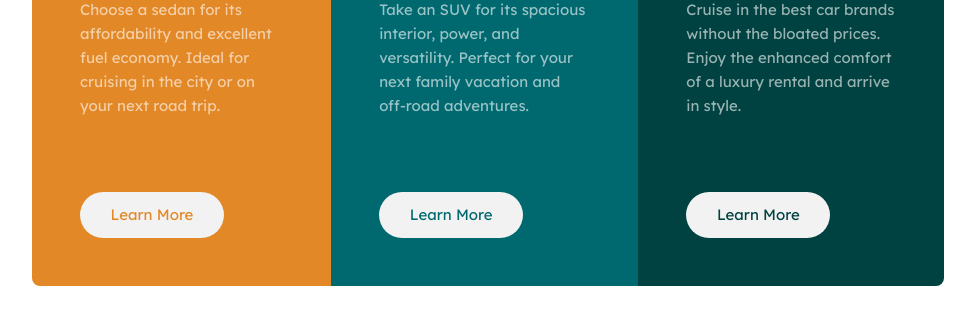
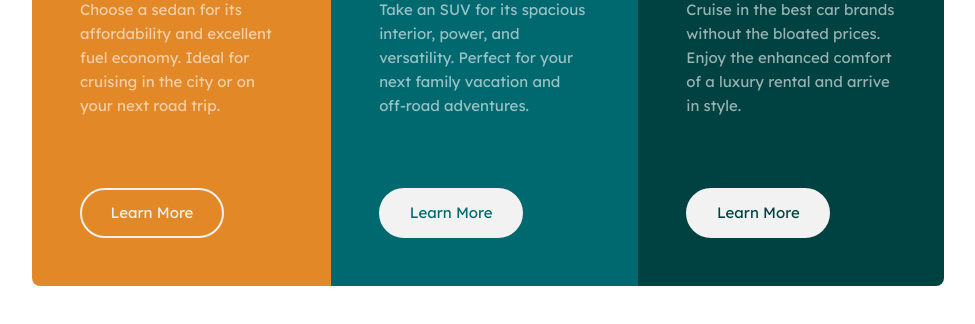
Before and after one commit to HaiDangN/3-column-preview-card-component, a plain HTML site: page index.html in a window 1280 px wide. In both pictures the pointer is over the button 304 px from the left and 560 px from the top of the page. Shown: the part 346-670 px from the top of the page, without its empty margins (152-1127 px from the left). Drawn offline with Linux system fonts and the light colour scheme; a web font is replaced by a local one.

Commit message:
style: add button hover state

```diff
--- a/style.css
+++ b/style.css
@@ -52,6 +52,12 @@ button {
     padding: .7rem;
     width: 9rem;
     border-radius: 3rem;
+    border: 2px solid hsl(0, 0%, 95%);
+}
+button:hover {
+    background-color: transparent;
+    color: hsl(0, 0%, 95%);
+    border-color: hsl(0, 0%, 95%);
 }
 .preview-card__button--sedan {
     color: hsl(31, 77%, 52%);
```
